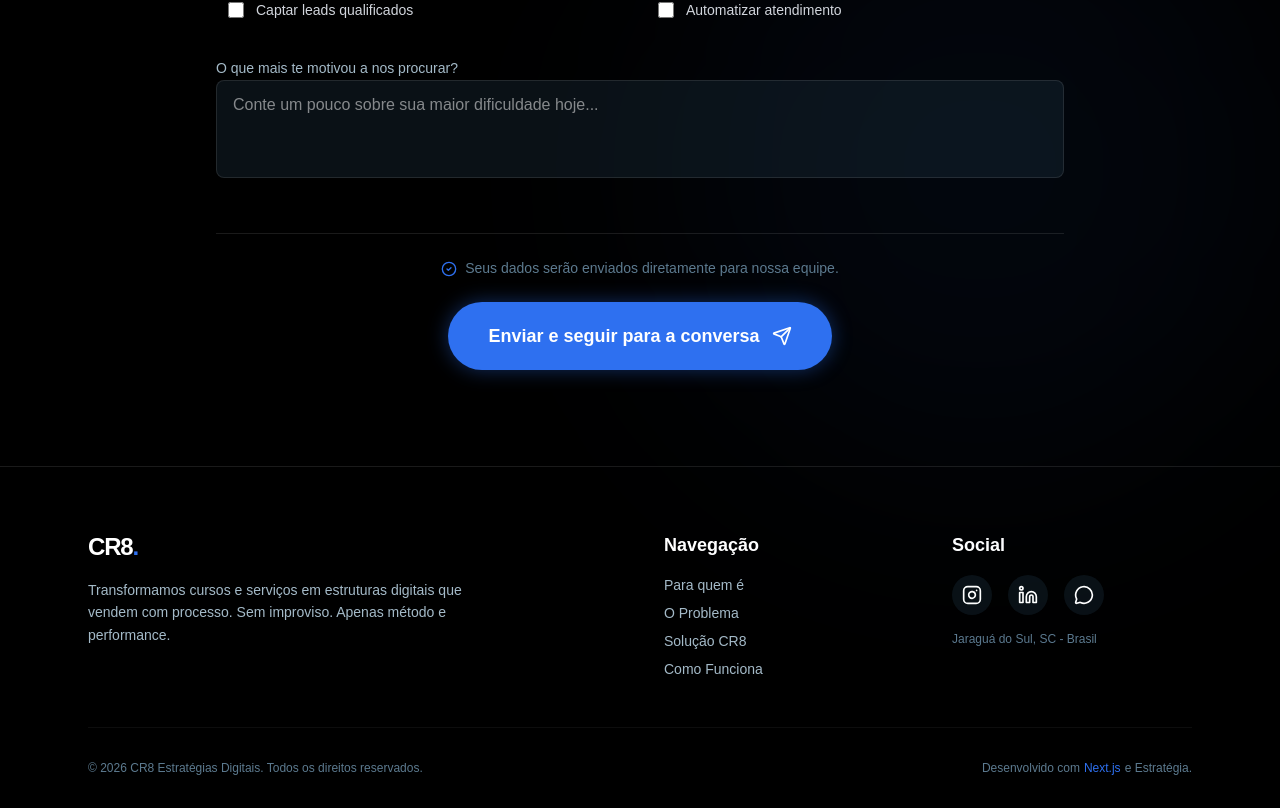
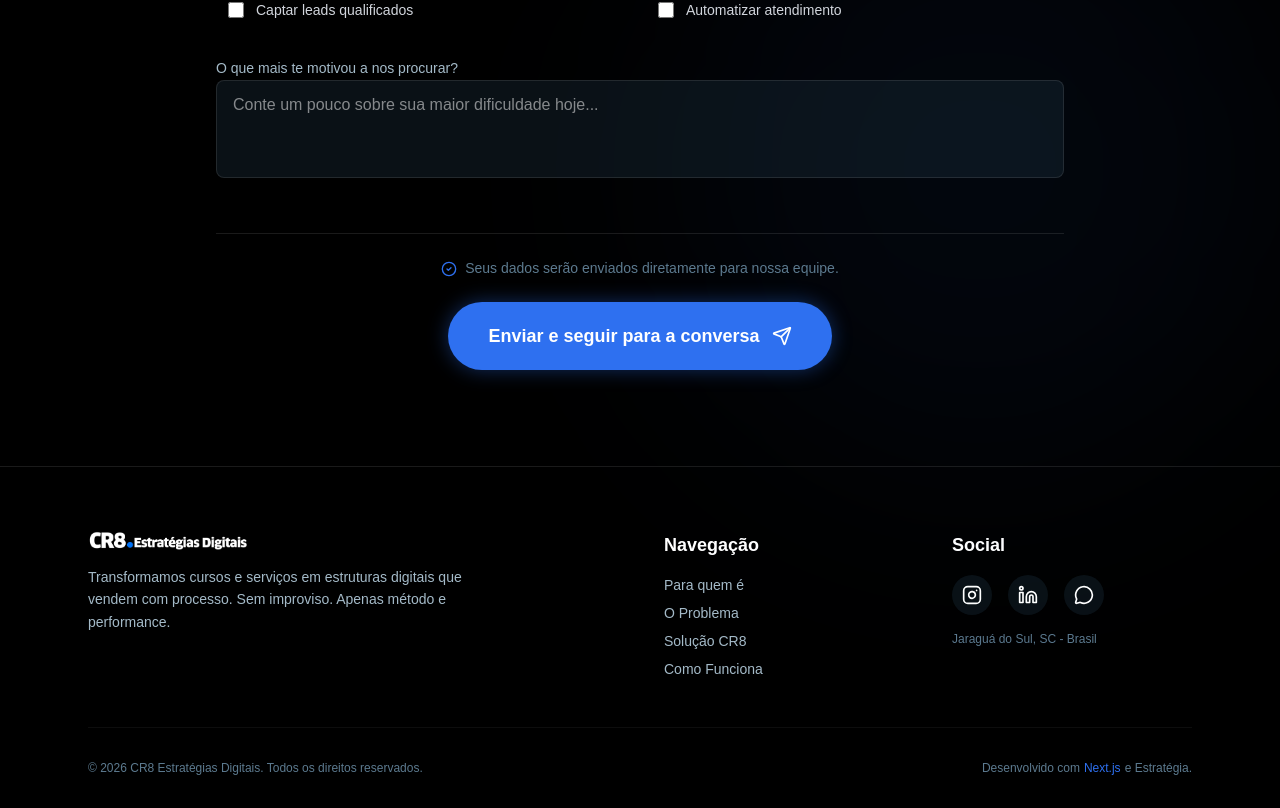
Before and after one commit to TemplodasVirtudes/site-cr8, a Next.js app: page / in a window 1280 px wide. Shown: the part 5353-6161 px from the top of the page. Built offline with nearby package versions, Linux system fonts and the light colour scheme.

Commit message:
Adicionada logo no Footer

```diff
--- a/src/components/Footer.tsx
+++ b/src/components/Footer.tsx
@@ -2,6 +2,8 @@
 
 import { motion } from "framer-motion";
 import { Instagram, Linkedin, MessageCircle } from "lucide-react";
+// 1. IMPORTAR O COMPONENTE DE IMAGEM
+import Image from "next/image";
 
 export function Footer() {
   const currentYear = new Date().getFullYear();
@@ -13,8 +15,15 @@
 
           {/* Coluna 1: Marca e Descrição */}
           <div className="md:col-span-2 space-y-4">
-            <div className="text-2xl font-bold tracking-tighter text-white">
-              CR8<span className="text-[#2e70f0]">.</span>
+            {/* 2. SUBSTITUÍMOS O TEXTO PELA LOGO AQUI */}
+            <div className="flex items-center">
+              <Image
+                src="/logo.png"
+                alt="Logo CR8 Estratégias Digitais"
+                width={160}
+                height={40}
+                className="object-contain"
+              />
             </div>
             <p className="text-[#a4bac8] text-sm leading-relaxed max-w-sm">
               Transformamos cursos e serviços em estruturas digitais que vendem com processo.
```
Also changed, not shown: src/components/TheProblem.tsx (line endings or trailing spaces).
